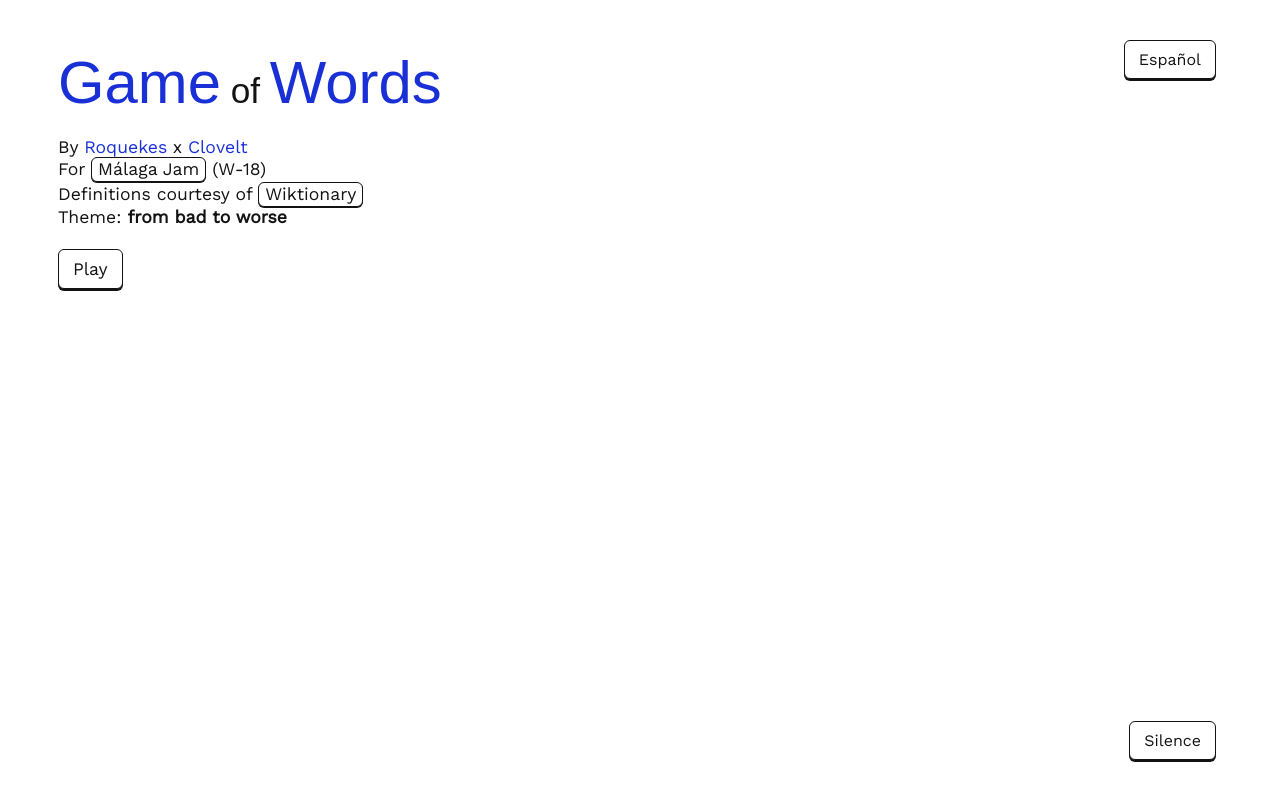
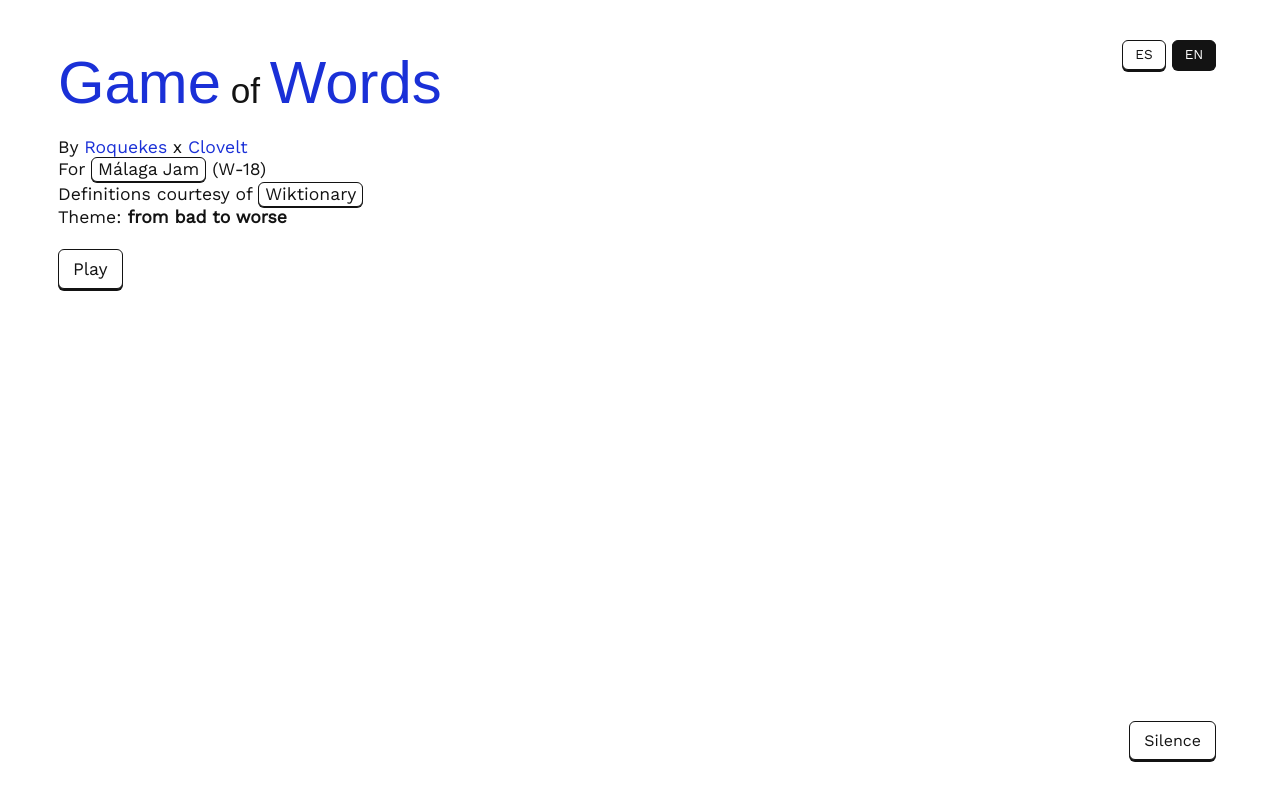
Before and after one commit to clovelt/juego-de-palabras, a website: page public/index.html in a window 1280 px wide. Drawn offline with nearby package versions, Linux system fonts and the light colour scheme; a web font is replaced by a local one.

Commit message:
Make language toggle a horizontal selector

```diff
--- a/public/index.html
+++ b/public/index.html
@@ -85,12 +85,35 @@
             z-index: 1000;
         }
 
-        #languageBtn {
+        #languageSelector {
             position: fixed;
             top: 40px;
             right: 5vw;
+            display: flex;
+            gap: 6px;
             margin: 0;
             z-index: 1000;
+        }
+
+        #languageSelector button {
+            min-width: 44px;
+            margin: 0;
+            padding: 7px 10px;
+            font-size: 0.85em;
+            line-height: 1;
+        }
+
+        #languageSelector button.is-active {
+            color: #fff;
+            background: #131313;
+            box-shadow: 0 1px 0 #131313;
+            transform: none;
+        }
+
+        #languageSelector button.is-active:hover {
+            background: #131313;
+            box-shadow: 0 1px 0 #131313;
+            transform: none;
         }
 
         #startBtn {
@@ -239,7 +262,10 @@
             <button id="getDefinitionBtn">Buscar definición</button>
         </div>
     </div>
-    <button id="languageBtn">English</button>
+    <div id="languageSelector" aria-label="Selector de idioma">
+        <button class="language-option" type="button" data-lang="es" aria-pressed="false">ES</button>
+        <button class="language-option" type="button" data-lang="en" aria-pressed="false">EN</button>
+    </div>
     <button id="muteBtn">Silencio</button>
     <button id="easyBtn" style="display:none;">Modo fácil (no hay vuelta atrás)</button>
     <button id="giveUpBtn" style="display:none;">Rendirse</button>
--- a/public/script.js
+++ b/public/script.js
@@ -15,7 +15,8 @@ document.addEventListener('DOMContentLoaded', async () => {
     const giveUpBtn = document.getElementById('giveUpBtn');
     const clicks = document.getElementById('clicks');
     const easyBtn = document.getElementById('easyBtn');
-    const languageBtn = document.getElementById('languageBtn');
+    const languageSelector = document.getElementById('languageSelector');
+    const languageOptions = Array.from(document.querySelectorAll('.language-option'));
     const nav = document.getElementById('nav');
     const titleWordOne = document.getElementById('titleWordOne');
     const titleWordTwo = document.getElementById('titleWordTwo');
@@ -210,8 +211,12 @@ document.addEventListener('DOMContentLoaded', async () => {
         }
     };
 
-    const updateLanguageButton = () => {
-        languageBtn.textContent = language === 'es' ? 'English' : 'Español';
+    const updateLanguageSelector = () => {
+        languageOptions.forEach(option => {
+            const isActive = option.dataset.lang === language;
+            option.classList.toggle('is-active', isActive);
+            option.setAttribute('aria-pressed', String(isActive));
+        });
     };
 
     const updateMuteButton = () => {
@@ -223,7 +228,7 @@ document.addEventListener('DOMContentLoaded', async () => {
     const t = (key) => copy[language][key];
 
     applyLanguage();
-    updateLanguageButton();
+    updateLanguageSelector();
     updateMuteButton();
 
     // Función para obtener definiciones y actualizar la interfaz
@@ -379,7 +384,7 @@ document.addEventListener('DOMContentLoaded', async () => {
         playSound([,,224,.02,.02,.08,1,1.7,-13.9,,,,,,6.7]);
         startBtn.style.display = 'none';
         titleDiv.style.display = 'none';
-        languageBtn.style.display = 'none';
+        languageSelector.style.display = 'none';
         muteBtn.style.display = 'inline';
         currentWordElement.style.display = 'block';
         nav.style.display = 'block';
@@ -405,14 +410,20 @@ document.addEventListener('DOMContentLoaded', async () => {
         });
     });
 
-    languageBtn.addEventListener('click', () => {
-        language = language === 'es' ? 'en' : 'es';
-        applyLanguage();
-        updateLanguageButton();
-        updateMuteButton();
-        responseOutput.innerHTML = '';
-        messageElement.textContent = '';
-        currentWordElement.style.display = 'none';
+    languageOptions.forEach(option => {
+        option.addEventListener('click', () => {
+            const selectedLanguage = option.dataset.lang;
+            if (!selectedLanguage || selectedLanguage === language) {
+                return;
+            }
+            language = selectedLanguage;
+            applyLanguage();
+            updateLanguageSelector();
+            updateMuteButton();
+            responseOutput.innerHTML = '';
+            messageElement.textContent = '';
+            currentWordElement.style.display = 'none';
+        });
     });
 
 
```
